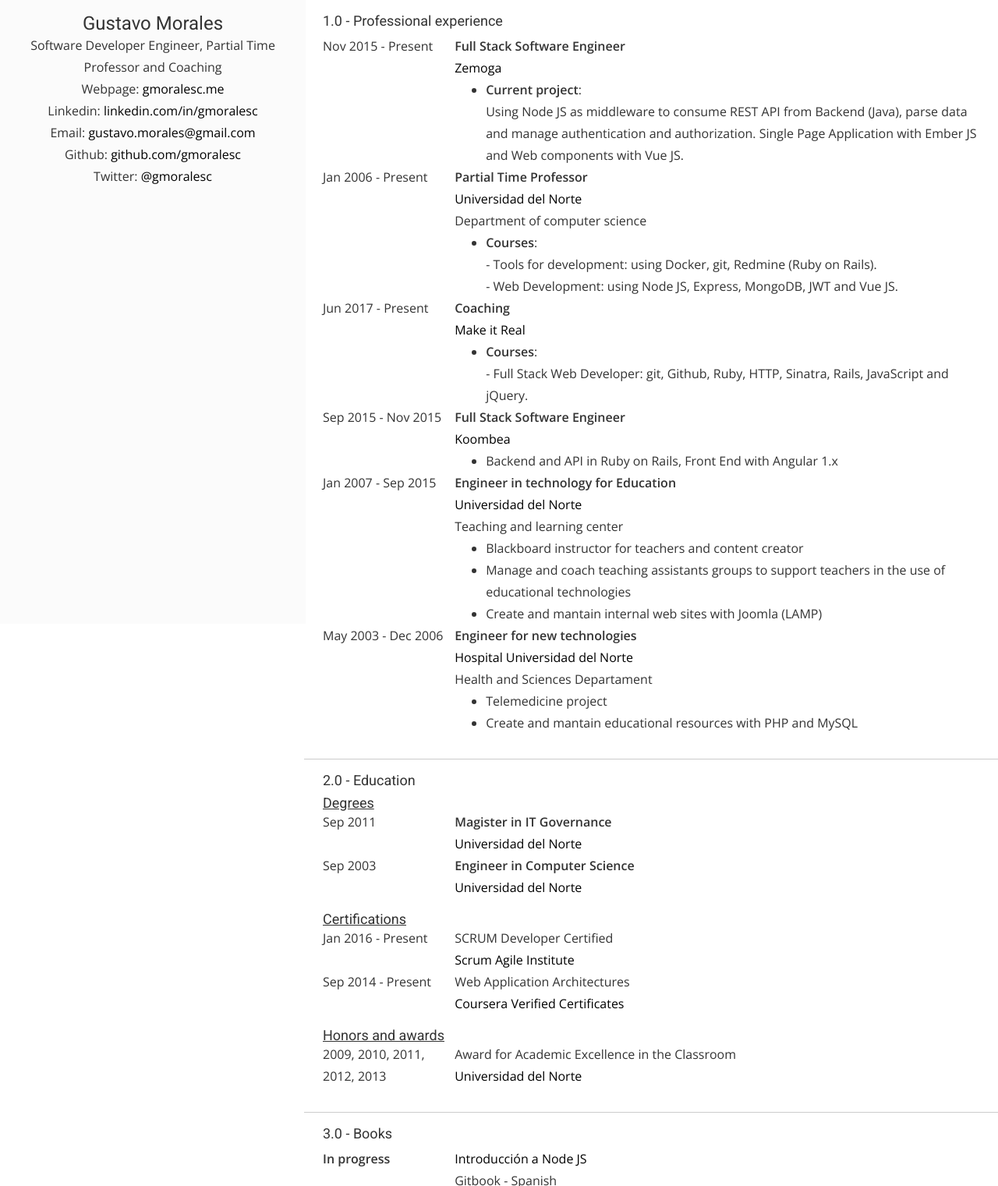
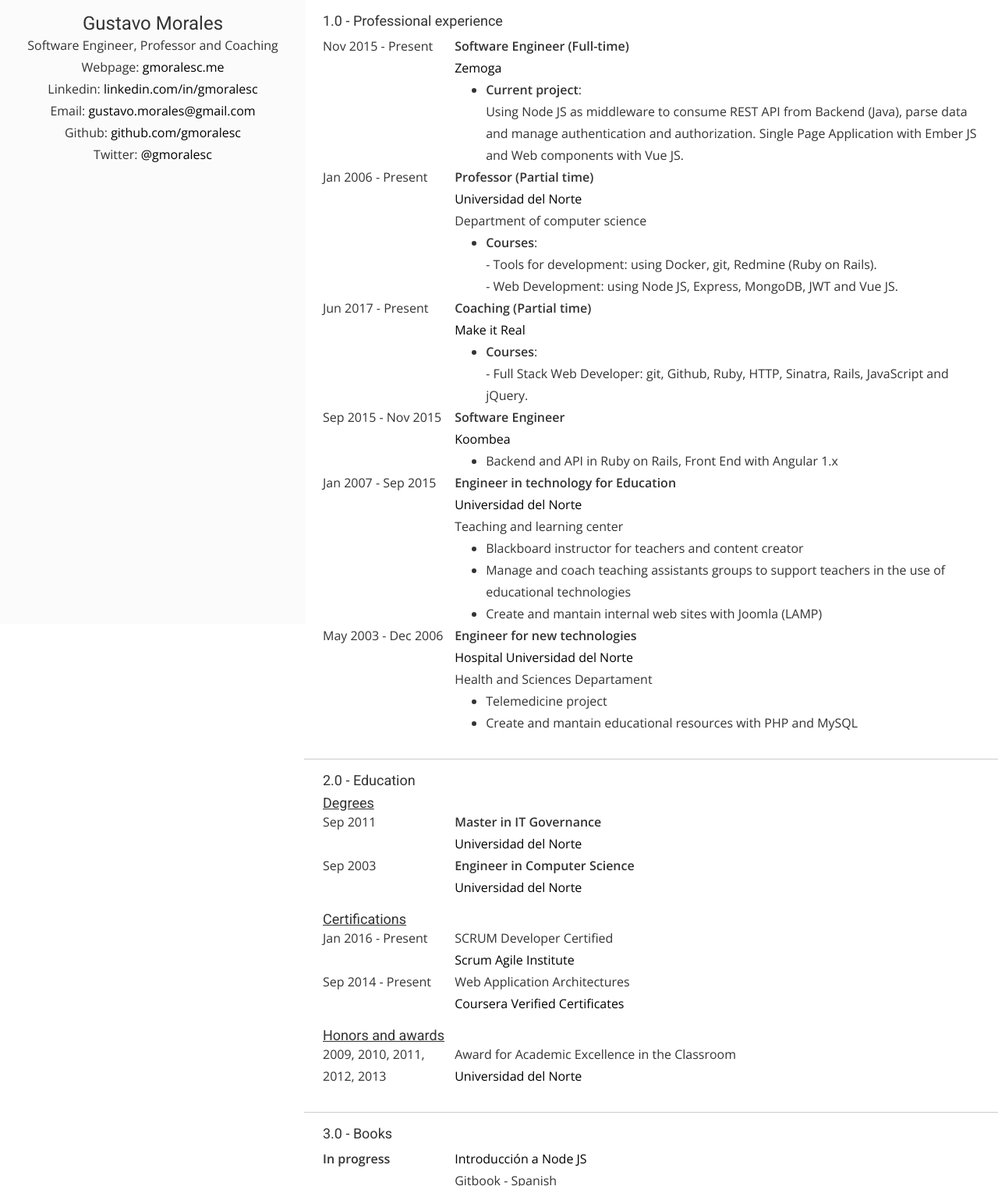
Before and after one commit to arcanfear/https-github.com-gmoralesc-gmoralesc.github.io, a website built with webpack: page index.html in a window 1280 px wide. Shown: the top 1521 px of the page at 78% size. Built offline with nearby package versions, Linux system fonts and the light colour scheme.

Commit message:
Update title names and others fixes

```diff
--- a/index.html
+++ b/index.html
@@ -5,8 +5,8 @@
   <meta charset="utf-8">
   <meta http-equiv="X-UA-Compatible" content="IE=edge">
   <meta name="viewport" content="width=device-width, initial-scale=1">
-  <title>Gustavo Morales - Web Developer</title>
-  <meta name="description" content="Engineer in Computer Science, Web Developer, Undergraduate and Graduate Professor and Apple Fan">
+  <title>Gustavo Morales - Software Engineer, Professor and Coaching</title>
+  <meta name="description" content="Engineer in Computer Science, Software Engineer, Undergraduate and Graduate Professor and Coaching">
   <link href="https://fonts.googleapis.com/css?family=Open+Sans:400,600|Roboto" rel="stylesheet">
   <link rel="stylesheet" href="public/css/main.css">
   <link rel="stylesheet" href="public/css/print.css" media="print">
@@ -20,7 +20,7 @@
         <img src="public/images/me-circle.png" alt="Gustavo Morales">
       </p>
       <h2 class="card__subtitle">About me</h2>
-      <p>Software Developer Engineer, Partial Time Professor and Coaching</p>
+      <p>Software Engineer, Professor and Coaching</p>
       <p>
         Webpage:
         <a href="http://gmoralesc.me">gmoralesc.me</a>
@@ -45,7 +45,7 @@
           </div>
           <div class="box__item box__description">
             <p>
-              <strong>Full Stack Software Engineer</strong>
+              <strong>Software Engineer (Full-time)</strong>
               <br>
               <a href="http://www.zemoga.com/" target="_blank">Zemoga</a>
             </p>
@@ -64,7 +64,7 @@
           </div>
           <div class="box__item box__description">
             <p>
-              <strong>Partial Time Professor</strong>
+              <strong>Professor (Partial time)</strong>
               <br>
               <a href="http://www.uninorte.edu.co" target="_blank">Universidad del Norte</a>
               <br> Department of computer science
@@ -84,7 +84,7 @@
           </div>
           <div class="box__item box__description">
             <p>
-              <strong>Coaching</strong>
+              <strong>Coaching (Partial time)</strong>
               <br>
               <a href="https://makeitreal.camp" target="_blank">Make it Real</a>
             </p>
@@ -102,7 +102,7 @@
           </div>
           <div class="box__item box__description">
             <p>
-              <strong>Full Stack Software Engineer</strong>
+              <strong>Software Engineer</strong>
               <br>
               <a href="https://koombea.com/" target="_blank">Koombea</a>
             </p>
@@ -170,7 +170,7 @@
           </div>
           <div class="box__item box__description">
             <p>
-              <strong>Magister in IT Governance</strong>
+              <strong>Master in IT Governance</strong>
               <br>
               <a href="http://www.uninorte.edu.co" target="_blank">Universidad del Norte</a>
             </p>
@@ -255,7 +255,6 @@
         </li>
       </ul>
     </section>
-    <div class="page-break"></div>
     <section class="section">
       <h2 class="section__title">4.0 - Public projects</h2>
       <ul class="list--boxes">
```
